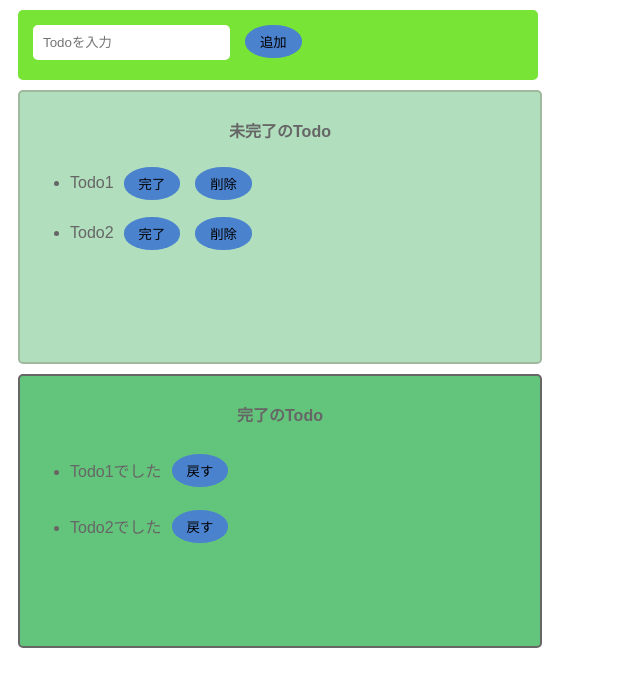
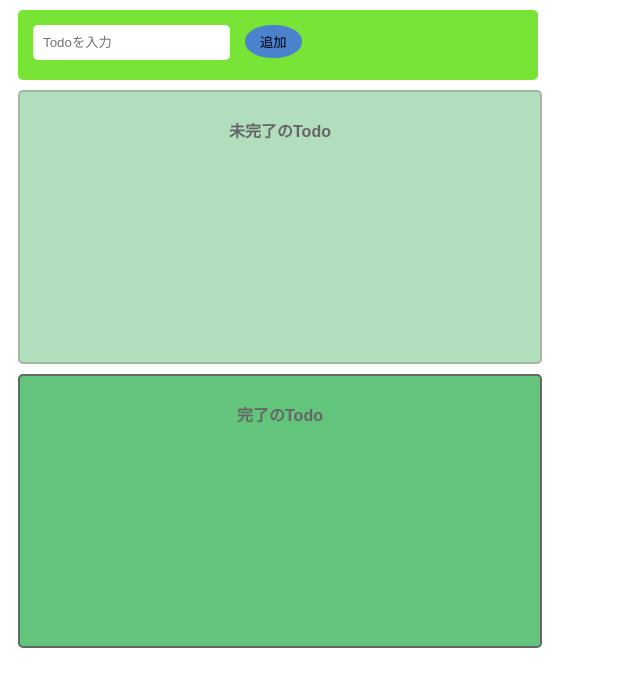
Before and after one commit to rintarotajima/react-todo-app, a React (Vite) app: page / in a window 1280 px wide. Shown: the top 686 px of the page, without its empty margins (0-640 px from the left). Built offline with nearby package versions, Linux system fonts and the light colour scheme.

Commit message:
[update] Todoリストの初期値をなしに

```diff
--- a/src/Todo.jsx
+++ b/src/Todo.jsx
@@ -6,12 +6,9 @@ import { CompleteTodos } from "./components/CompleteTodos";
 export const Todo = () => {
   const [todoText, setTodoText] = useState("");
   // 未完了のTodoリストのデータを格納する配列をuseStateで定義
-  const [incompleteTodos, setIncompleteTodos] = useState(["Todo1", "Todo2"]);
+  const [incompleteTodos, setIncompleteTodos] = useState([]);
   // 完了したTodoリストのデータを格納する配列をuseStateで定義
-  const [completeTodos, setCompleteTodos] = useState([
-    "Todo1でした",
-    "Todo2でした",
-  ]);
+  const [completeTodos, setCompleteTodos] = useState([]);
 
   // テキストボックスの値が変化したときに実行される関数
   const onChangeTodoText = (event) => setTodoText(event.target.value);
```
